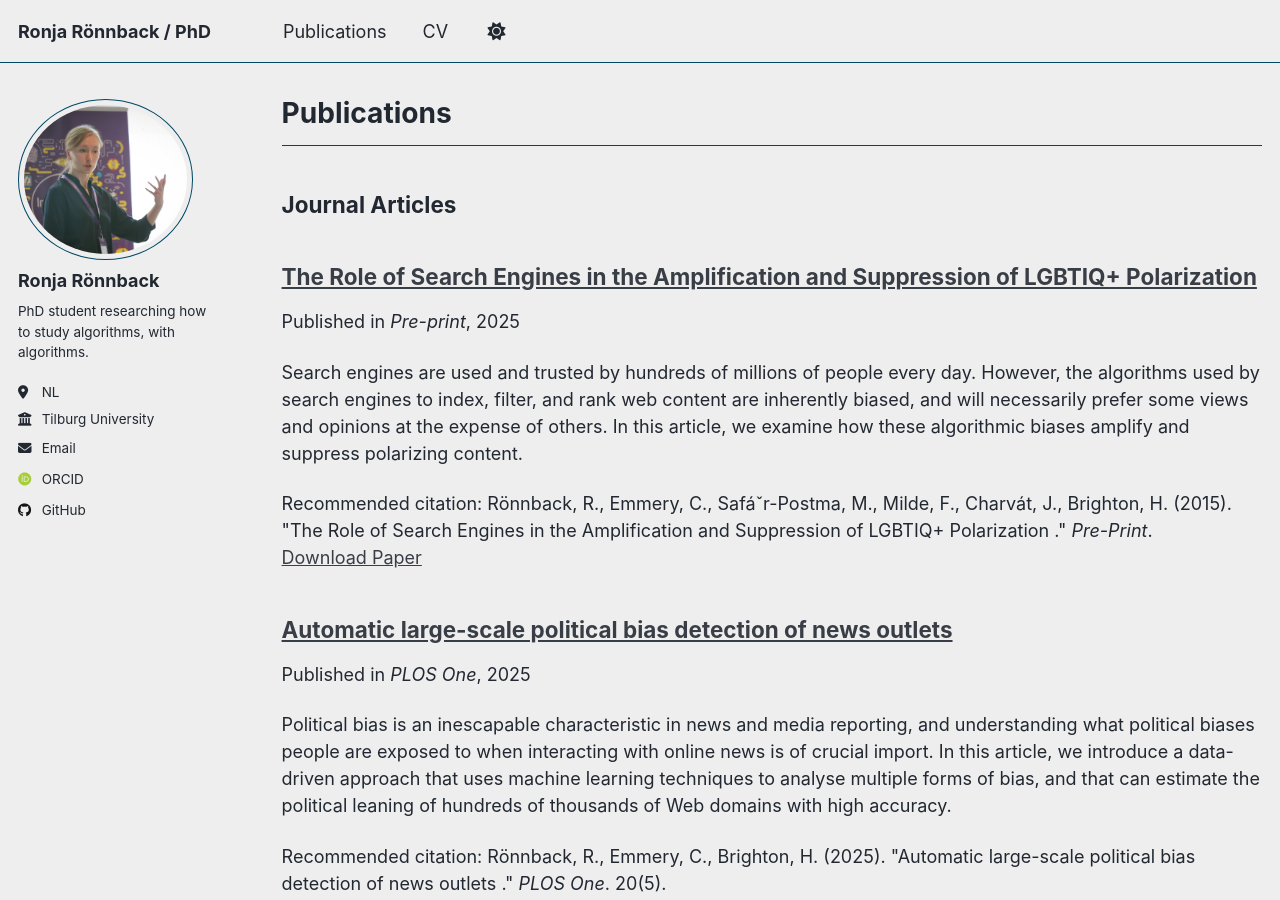
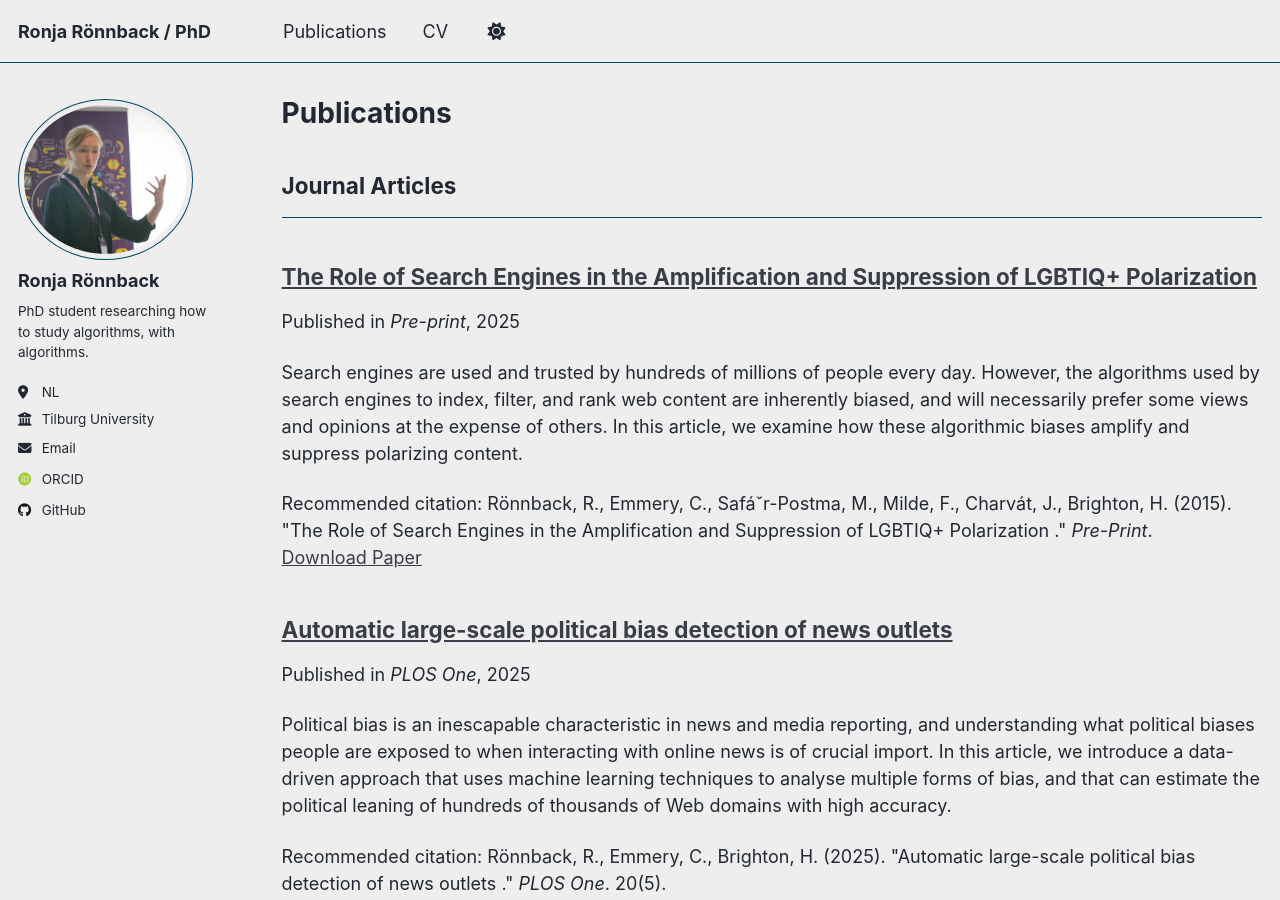
Before and after one commit to rtronnback/rtronnback.github.io, a Jekyll site: the page built from _pages/publications.html, in a window 1280 px wide and 900 px high. Built offline with Jekyll 4.4.1, drawn with Linux system fonts in a browser that asks for light colours; some web fonts are replaced; a script that is not in the unit is left out.

Commit message:
Update publications.html

```diff
--- a/_pages/publications.html
+++ b/_pages/publications.html
@@ -21,7 +21,7 @@ author_profile: true
         {% continue %}
       {% endif %}
       {% unless title_shown %}
-        <hr /><h2>{{ category[1].title }}</h2>
+        <h2>{{ category[1].title }}</h2><hr />
         {% assign title_shown = true %}
       {% endunless %}
       {% include archive-single.html %}
```
